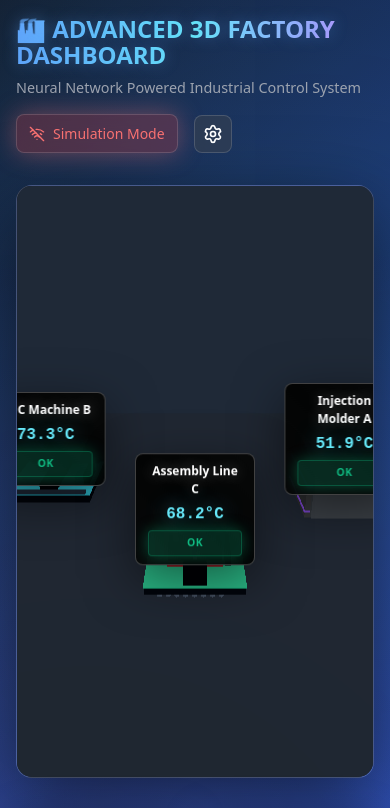
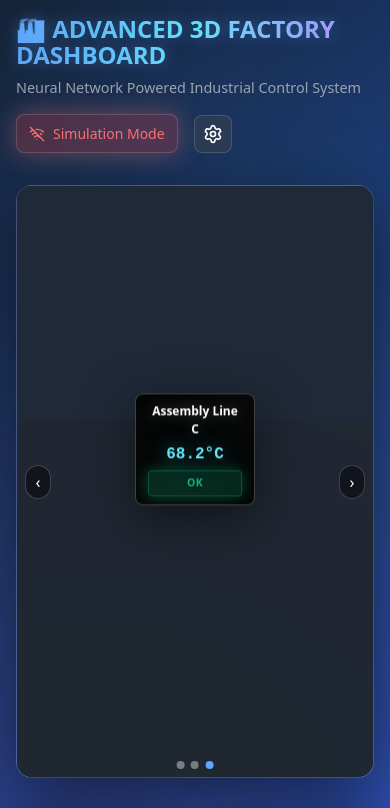
Before and after one commit to nichachiffon/3DTest, a React (Vite) app: page / in a window 390 px wide. Shown: the top 808 px of the page. Built offline with nearby package versions, Linux system fonts and the light colour scheme.

Commit message:
first commit

```diff
--- a/src/App.css
+++ b/src/App.css
@@ -371,6 +371,7 @@
   backdrop-filter: blur(25px);
   background: linear-gradient(135deg, rgba(15, 23, 42, 0.9), rgba(30, 58, 138, 0.9));
   transition: all 0.3s ease;
+  position: relative;
 }
 
 .scene-container:hover {
@@ -1181,3 +1182,37 @@
 .scene-container canvas:hover {
   filter: brightness(1.1) contrast(1.1);
 }
+
+/* Carousel controls shown on mobile */
+.carousel-arrow {
+  position: absolute;
+  top: 50%;
+  transform: translateY(-50%);
+  background: rgba(0, 0, 0, 0.45);
+  border: 1px solid rgba(255, 255, 255, 0.2);
+  color: #fff;
+  padding: 0.25rem 0.6rem;
+  border-radius: 9999px;
+  z-index: 5;
+}
+.carousel-arrow.left { left: 0.5rem; }
+.carousel-arrow.right { right: 0.5rem; }
+
+.carousel-dots {
+  position: absolute;
+  bottom: 0.5rem;
+  left: 50%;
+  transform: translateX(-50%);
+  display: flex;
+  gap: 0.4rem;
+  z-index: 5;
+}
+.carousel-dots .dot {
+  width: 8px;
+  height: 8px;
+  border-radius: 9999px;
+  background: rgba(255, 255, 255, 0.4);
+}
+.carousel-dots .dot.active {
+  background: #60a5fa;
+}
--- a/src/App.tsx
+++ b/src/App.tsx
@@ -1,4 +1,4 @@
-import { useState, useEffect, useRef, Suspense } from 'react';
+import { useState, useEffect, useRef, Suspense, type TouchEvent as ReactTouchEvent } from 'react';
 import { Canvas } from '@react-three/fiber';
 import { OrbitControls, Html } from '@react-three/drei';
 import { AlertTriangle, Activity, Thermometer, Settings, Download, RotateCcw, Play, Pause, Wifi, WifiOff } from 'lucide-react';
@@ -691,14 +691,15 @@ const useIsMobile = () => {
 };
 
 // 3D Scene Component
-const Scene3D = ({ machines, selectedMachine, onMachineSelect }: {
+const Scene3D = ({ machines, selectedMachine, onMachineSelect, visibleIndex }: {
   machines: Machine[];
   selectedMachine: string | null;
   onMachineSelect: (id: string) => void;
+  visibleIndex?: number;
 }) => {
   const isMobile = useIsMobile();
   const cameraSettings = isMobile
-    ? { position: [0, 12, 26] as [number, number, number], fov: 62 }
+    ? { position: [0, 14, 28] as [number, number, number], fov: 70 }
     : { position: [0, 8, 14] as [number, number, number], fov: 40 };
   const canvasHeight = isMobile ? '70vh' : '90vh';
   const dprRange = isMobile ? ([1, 1.05] as [number, number]) : ([1, 1.25] as [number, number]);
@@ -730,14 +731,12 @@ const Scene3D = ({ machines, selectedMachine, onMachineSelect }: {
         {/* Minimal scene: no extra effects */}
 
         {/* Machines */}
-        {machines.map((machine) => (
+        {(isMobile && typeof visibleIndex === 'number' ? [machines[visibleIndex]] : machines).map((machine) => (
           <Machine3D
             key={machine.id}
             machine={{
               ...machine,
-              position: isMobile
-                ? (machine.id === 'M-A' ? [8, 0, 0] : machine.id === 'M-B' ? [-8, 0, 0] : [0, 0, 8])
-                : machine.position,
+              position: isMobile ? [0, 0, 0] : machine.position,
               scale: isMobile ? [0.95, 0.95, 0.95] : machine.scale,
             }}
             isSelected={selectedMachine === machine.id}
@@ -793,6 +792,37 @@ const FactoryDashboard = () => {
       scale: [1.1, 1.1, 1.1]
     }
   ]);
+  const isMobile = useIsMobile();
+  const [visibleIndex, setVisibleIndex] = useState(2);
+  const touchStartXRef = useRef<number | null>(null);
+  const touchDeltaXRef = useRef<number>(0);
+
+  useEffect(() => {
+    if (!isMobile) return;
+    if (visibleIndex < 0 || visibleIndex >= machines.length) {
+      setVisibleIndex((prev) => Math.min(Math.max(prev, 0), machines.length - 1));
+    }
+  }, [isMobile, visibleIndex, machines.length]);
+
+  const goPrev = () => setVisibleIndex((i) => (i - 1 + machines.length) % machines.length);
+  const goNext = () => setVisibleIndex((i) => (i + 1) % machines.length);
+
+  const onTouchStart = (e: ReactTouchEvent<HTMLDivElement>) => {
+    touchStartXRef.current = e.touches[0].clientX;
+    touchDeltaXRef.current = 0;
+  };
+  const onTouchMove = (e: ReactTouchEvent<HTMLDivElement>) => {
+    if (touchStartXRef.current == null) return;
+    touchDeltaXRef.current = e.touches[0].clientX - touchStartXRef.current;
+  };
+  const onTouchEnd = () => {
+    const delta = touchDeltaXRef.current;
+    touchStartXRef.current = null;
+    touchDeltaXRef.current = 0;
+    const threshold = 40;
+    if (Math.abs(delta) < threshold) return;
+    if (delta < 0) goNext(); else goPrev();
+  };
 
   const [isConnected, setIsConnected] = useState(false);
   const [isSimulating, setIsSimulating] = useState(true);
@@ -1106,12 +1136,33 @@ const FactoryDashboard = () => {
         )}
 
         {/* 3D Scene */}
-        <div className="scene-container">
+        <div
+          className="scene-container"
+          onTouchStart={onTouchStart}
+          onTouchMove={onTouchMove}
+          onTouchEnd={onTouchEnd}
+        >
           <Scene3D
             machines={machines}
             selectedMachine={selectedMachine}
             onMachineSelect={setSelectedMachine}
+            visibleIndex={isMobile ? visibleIndex : undefined}
           />
+          {isMobile && (
+            <>
+              <button className="carousel-arrow left" onClick={goPrev} aria-label="Previous">
+                ‹
+              </button>
+              <button className="carousel-arrow right" onClick={goNext} aria-label="Next">
+                ›
+              </button>
+              <div className="carousel-dots">
+                {machines.map((_, i) => (
+                  <span key={i} className={`dot ${i === visibleIndex ? 'active' : ''}`}></span>
+                ))}
+              </div>
+            </>
+          )}
         </div>
 
         {/* Stats Overview */}
```
